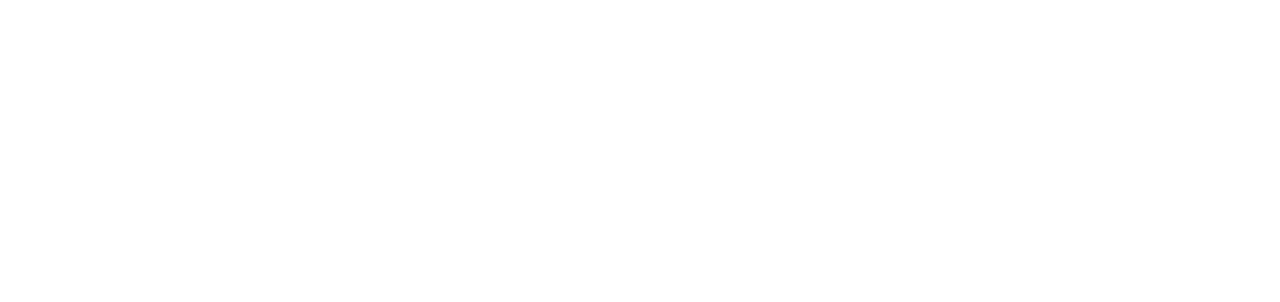
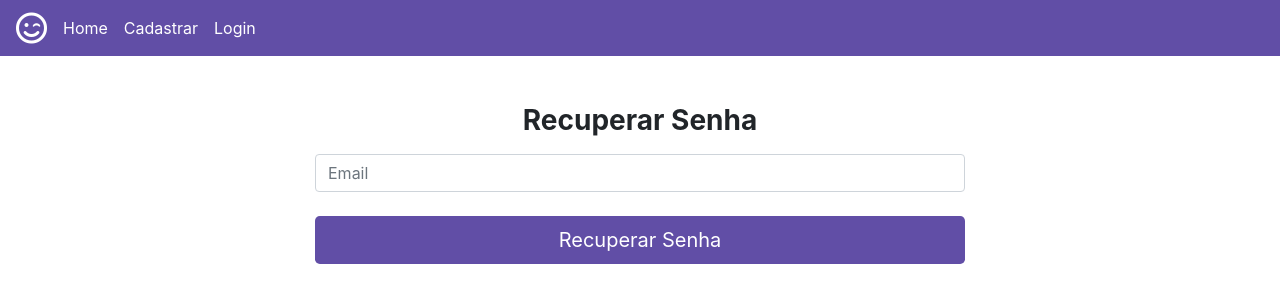
Before and after one commit to lpaganete/eventos, a React (Create React App) app: page /usuariorecuperarsenha in a window 1280 px wide. Shown: the top 302 px of the page. Built offline with nearby package versions, Linux system fonts and the light colour scheme.

Commit message:
Tela de recuperação de senha

```diff
--- a/src/App.js
+++ b/src/App.js
@@ -7,6 +7,7 @@
 import Login from './view/login';
 import NovoUsuario from './view/usuario-novo';
 import Home from './view/home';
+import UsuarioRecuperarSenha from './view/usuario-recuperar-senha';
 
 function App() {
   return (
@@ -15,6 +16,7 @@
         <Route exact path='/' component={Home} />
         <Route exact path='/login' component={Login} />
         <Route exact path='/novousuario' component={NovoUsuario} />
+        <Route exact path='/usuariorecuperarsenha' component={UsuarioRecuperarSenha} />
       </Router>
     </Provider>
   );
--- a/src/view/login/index.js
+++ b/src/view/login/index.js
@@ -58,9 +58,9 @@
                 </div>
 
                 <div className="opcoes-login mt-5 text-center">
-                    <a href="#" className="mx-2">Recuperar Senha</a>
+                    <Link to='usuariorecuperarsenha' className="mx-2">Recuperar Senha</Link>
                     <span className="text-white">&#9733;</span>
-                    <Link to='novousuario' href="#" className="mx-2">Quero Cadastrar </Link>
+                    <Link to='novousuario' className="mx-2">Quero Cadastrar </Link>
                 </div>
             </form>
         </div>
--- /dev/null
+++ b/src/view/usuario-recuperar-senha/index.js
@@ -0,0 +1,38 @@
+import React, { useState } from 'react';
+import './usuario-recuperar-senha.css';
+import Navbar from '../../components/navbar/';
+
+import firebase from '../../config/firebase';
+import 'firebase/auth';
+
+function UsuarioRecuperarSenha() {
+
+    const [email, setEmail] = useState();
+    const [msg, setMsg] = useState();
+
+    function recuperarSenha() {
+        firebase.auth().sendPasswordResetEmail(email).then(resultado => {
+            setMsg('Enviamos um link em seu email para você redefinir sua senha!');
+        }).catch(erro => {
+            setMsg('Verifique se o email está correto!');
+        });
+    }
+
+    return (
+        <>
+            <Navbar />
+            <form className="form-login text-center mx-auto mt-5">
+                <h3 className="mb-3 font-weight-bold">Recuperar Senha</h3>
+                <input onChange={(e) => setEmail(e.target.value)} type="email" className="form-control my-2" placeholder="Email" />
+
+                <div className="msg my-4 text-center">
+                    <span>{msg}</span>
+                </div>
+
+                <button onClick={recuperarSenha} type="button" className="btn btn-lg btn-block btn-enviar">Recuperar Senha</button>
+            </form>
+        </>
+    );
+}
+
+export default UsuarioRecuperarSenha;
--- /dev/null
+++ b/src/view/usuario-recuperar-senha/usuario-recuperar-senha.css
@@ -0,0 +1,9 @@
+.btn-enviar {
+    background-color: #614ea6;
+    color: #fff;
+}
+
+.btn-enviar:hover {
+    background-color: #f21667;
+    color: #fff;
+}
```
